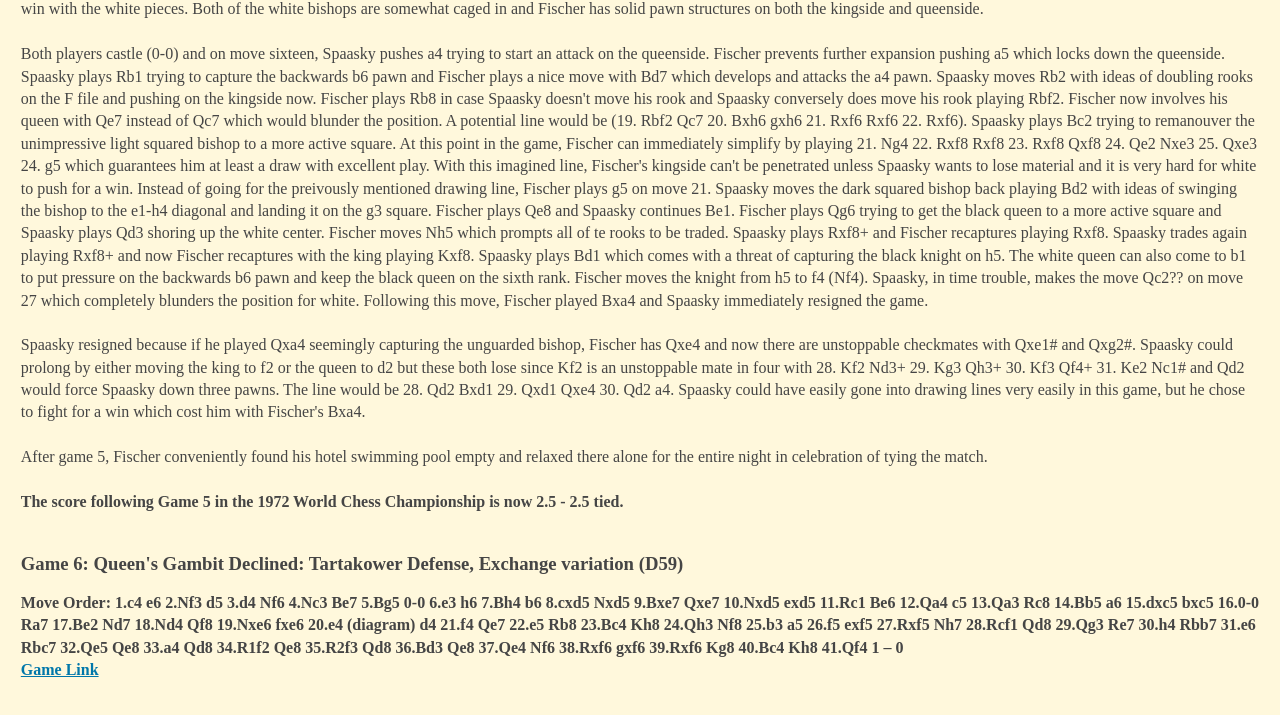
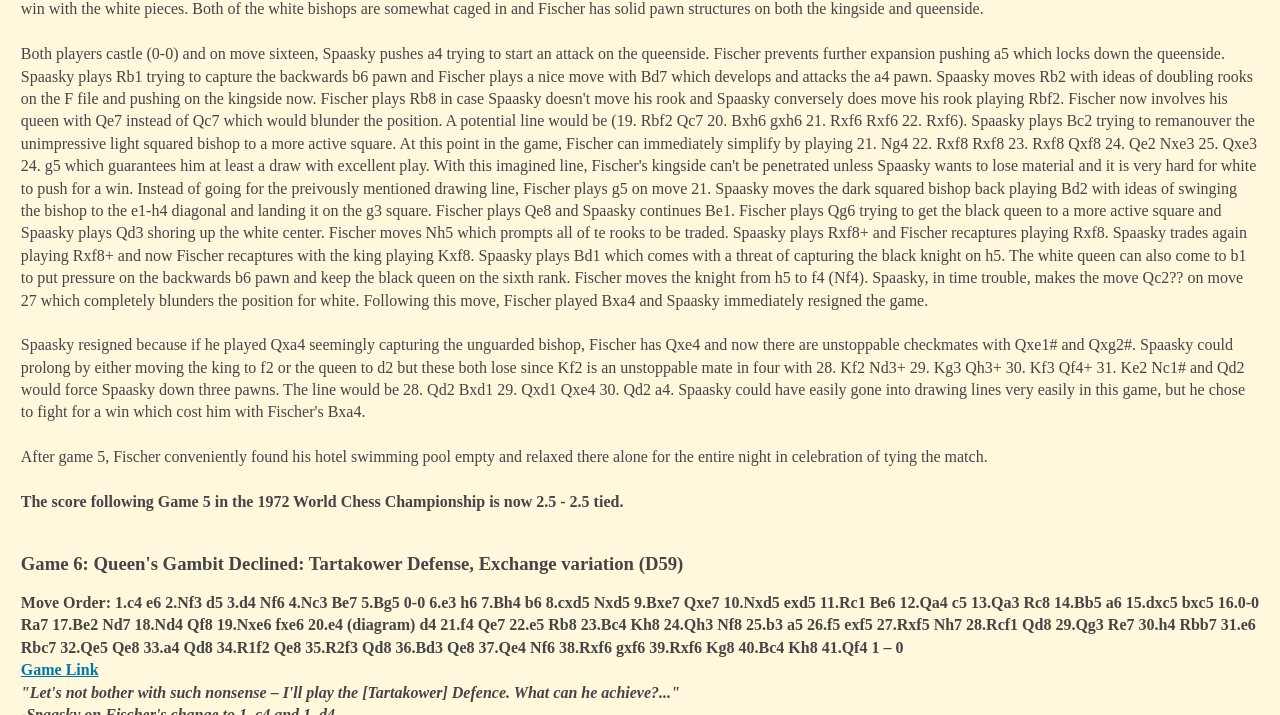
Before and after one commit to SidhantPuntambekar/Portfolio-Website, a Gatsby site: page /Chess in a window 1280 px wide. Shown: the part 6483-7198 px from the top of the page. Built offline with nearby package versions, Linux system fonts and the light colour scheme; Gatsby itself is replaced by a stand-in of ours.

Commit message:
Added quote

```diff
--- a/src/pages/Chess.js
+++ b/src/pages/Chess.js
@@ -791,6 +791,14 @@ export default () => (
         </a>
       </b>
       <br></br>
+      <i>
+        <b>
+          "Let's not bother with such nonsense – I'll play the [Tartakower]
+          Defence. What can he achieve?..."
+          <br></br>-Spaasky on Fischer's change to 1. c4 and 1. d4
+        </b>
+      </i>
+      <br></br>
       <br></br>
     </p>
   </Layout>
```
